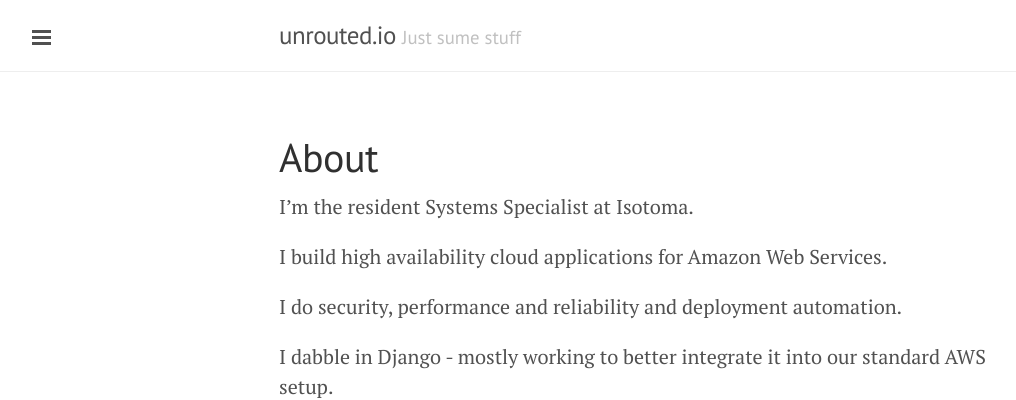
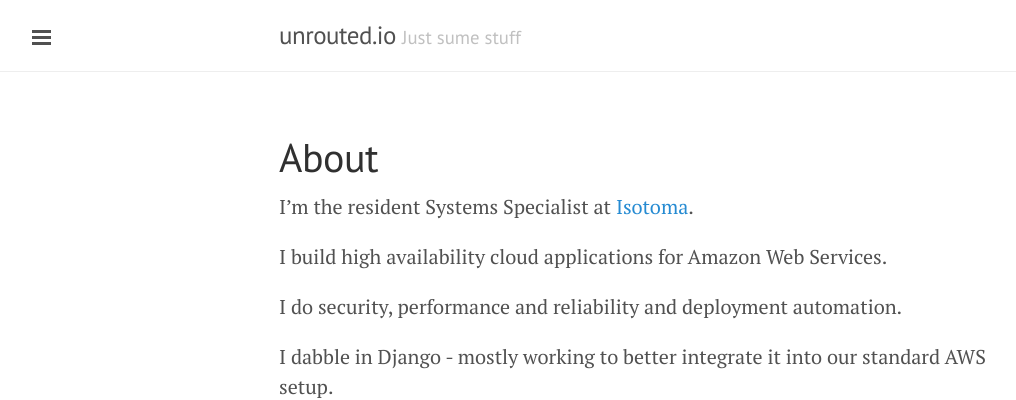
Before and after one commit to Jc2k/Jc2k.github.io, a Jekyll site: the page built from about.md, in a window 1280 px wide and 900 px high. Shown: the top 400 px of the window, without its empty margins (1-1017 px from the left). Built offline with Jekyll 4.4.1, drawn with Linux system fonts in a browser that asks for light colours; Markdown is read by kramdown in place of the engine named in the settings; part of the change alters nothing that is shown.

```diff
--- a/about.md
+++ b/about.md
@@ -3,7 +3,7 @@ layout: page
 title: About
 ---
 
-I'm the resident Systems Specialist at Isotoma.
+I'm the resident Systems Specialist at [Isotoma](https://www.isotoma.com/).
 
 I build high availability cloud applications for Amazon Web Services.
 
```
